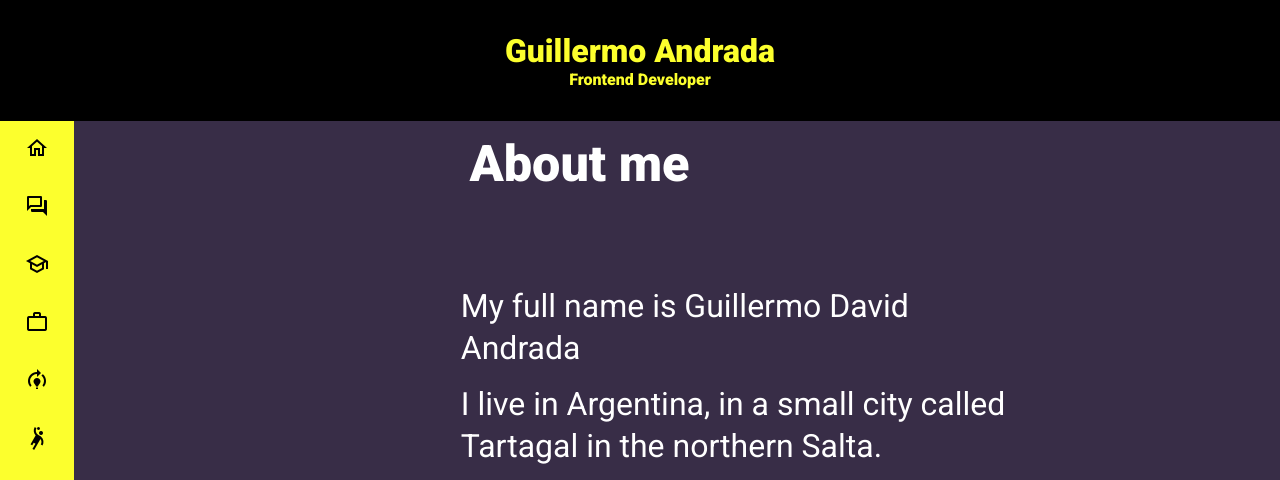
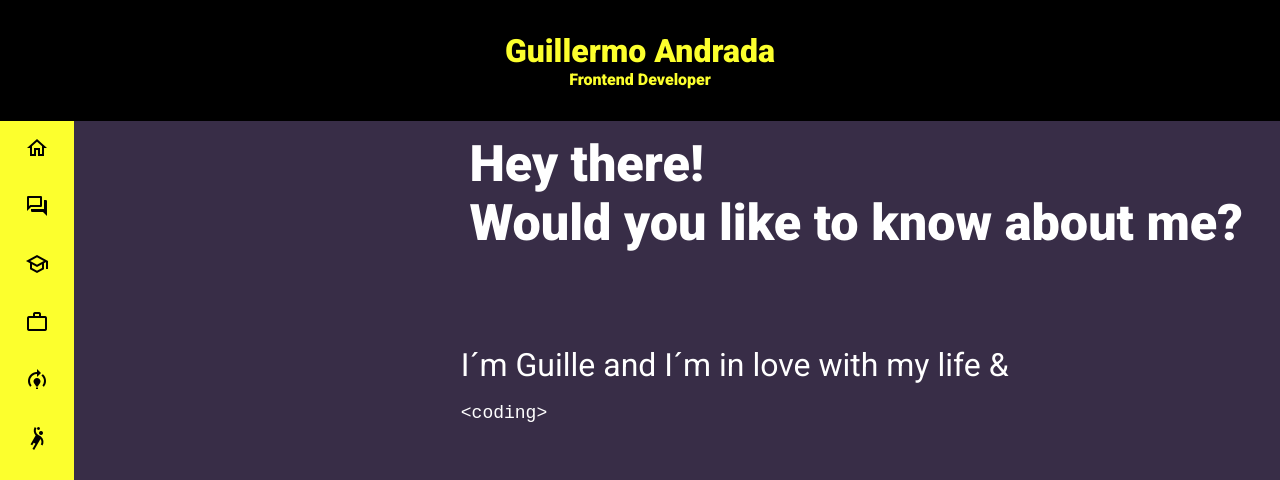
Before and after one commit to GuilloSGit/CV-Henry, a plain HTML site: page index.html in a window 1280 px wide. Shown: the top 480 px of the page. Drawn offline with Linux system fonts and the light colour scheme.

Commit message:
Update index.html

```diff
--- a/index.html
+++ b/index.html
@@ -44,7 +44,7 @@
         </nav>
     </div>
     <main>
-        <div class="invisible" id="homeView">
+        <div class="visible" id="homeView">
             <div class="main_title" >
                 <h2>Hey there! <br> Would you like to know about me?</h2>
             </div>
@@ -55,7 +55,7 @@
                 <img class="foto_personal" src="assets/foto_personal.jpg" alt="Foto personal en una tranquera en el campo">
             </div>
         </div>
-        <div class="visible" id="aboutView">
+        <div class="invisible" id="aboutView">
             <div class="main_title" >
                 <h2>About me</h2>
             </div>
```
